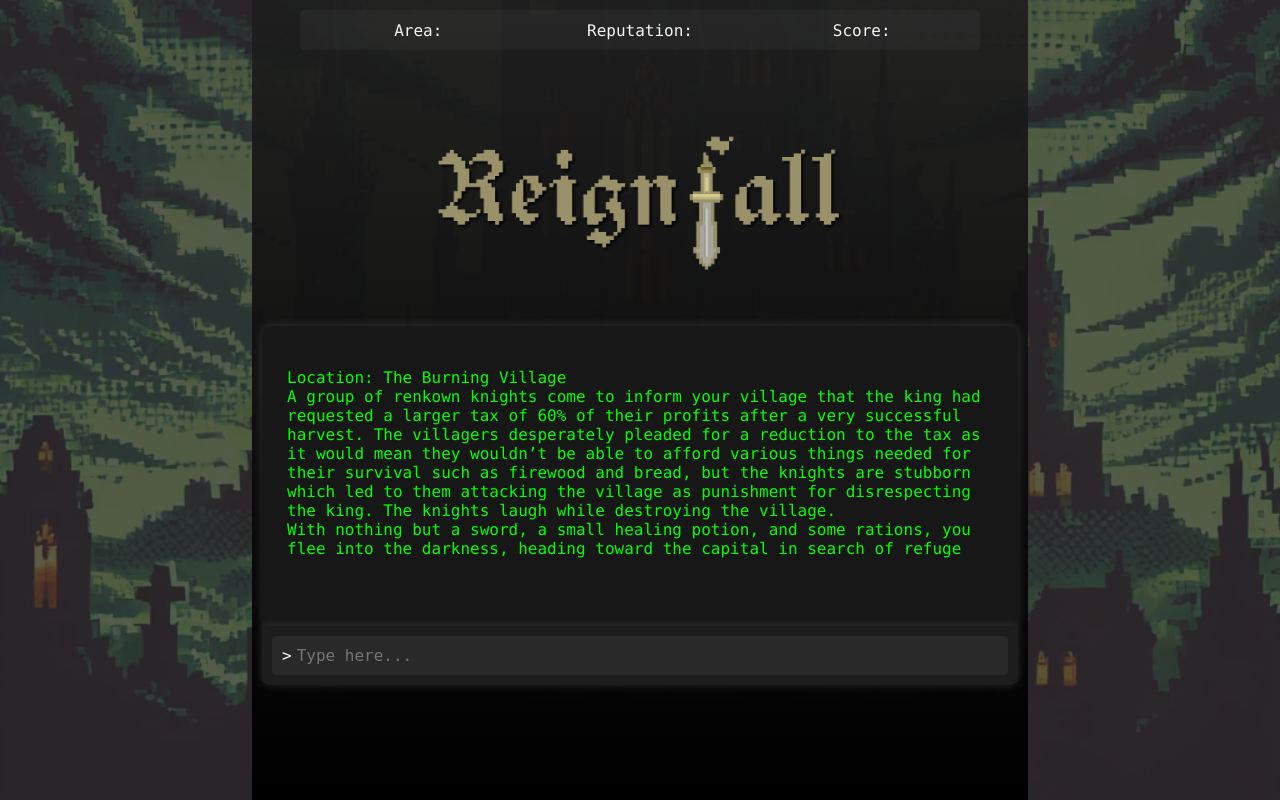
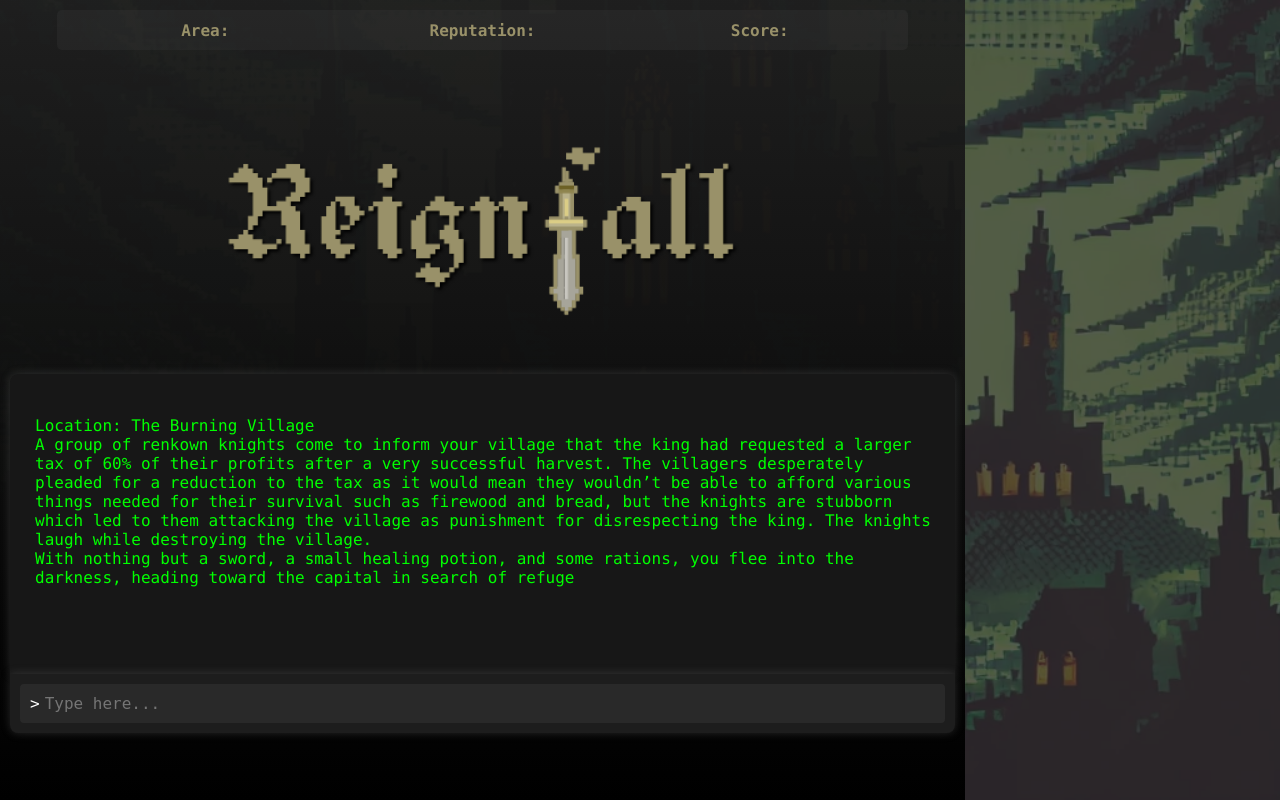
Before and after one commit to 0xMark2005/CSC1034_GP39, a PHP site: page /temp_game.html in a window 1280 px wide. Run offline with PHP 8.4, Linux system fonts and the light colour scheme.

Commit message:
Pushing for Joseph

```diff
--- a/css/temp_game.css
+++ b/css/temp_game.css
@@ -3,14 +3,19 @@ body {
     flex-direction: row;
 }
 
-#character-details {
-    width: 100%;
+#character-details-container {
     flex: 2;
     background-color: white;
+    color:white;
+}
+
+.character-details-panel {
+    width: 100%;
+    height: 120px;
+    background-color:white;
 }
 
 #main-container {
-    width: 100%;
     flex: 6;
     padding-bottom: 40px;
 }
@@ -19,7 +24,7 @@ body {
     flex: 2;
 }
 
-#game-details {
+#game-details-container {
     width: 90%;
     box-sizing: border-box;
     height: 40px;
@@ -43,9 +48,10 @@ body {
     flex: 1;
     padding: 0;
     margin: 0;
+
     border: 0px 1px 0px 1px solid black;
-    color: whitesmoke;
-    justify-content: center;
-    align-items: center;
+    color: #999169;
+    font-weight: bold;
+
     text-align: center;
 }
--- a/js/game_js/game_tracker.js
+++ b/js/game_js/game_tracker.js
@@ -1,5 +1,6 @@
 export class GameTracker{
-    static nextAreaFilepath = "./game_story/burning-village";
+    static nextAreaFilepath = `./game_story/burning-village`;
+    static areaName = "bruning-village";
     static currentArea;
     static currentDialogue = "start";
 
--- a/temp_game.html
+++ b/temp_game.html
@@ -46,17 +46,22 @@
 
         <!-- Character Details -->
         <div id="character-details">
+            <!-- <div class="character-details-panel"><p>RAHHHHHHHHHH</p></div> -->
+        </div>
 
-        </div>
+
         <!-- Game Terminal Output Section -->
 
         <div id="main-container">
 
         <!-- Game Details -->
-        <div id="game-details">
-            <p id="area-span" class="game-detail-text">Area: </p>
-            <p id="reputation-span" class="game-detail-text">Reputation: </p>
-            <p id="score-span" class="game-detail-text">Score: </p>
+        <div id="game-details-container">
+            <p class="game-detail-text">Area:
+                <span id="area-name" style="color: #A7A59A;"></span></p>
+            <p class="game-detail-text">Reputation:
+                <span id="reputation-number" style="color: #A7A59A;"></span></p>
+            <p class="game-detail-text">Score:
+                <span id="score-number" style="color: #A7A59A;"></span></p>
         </div>
 
         <!-- Game Image -->
```
